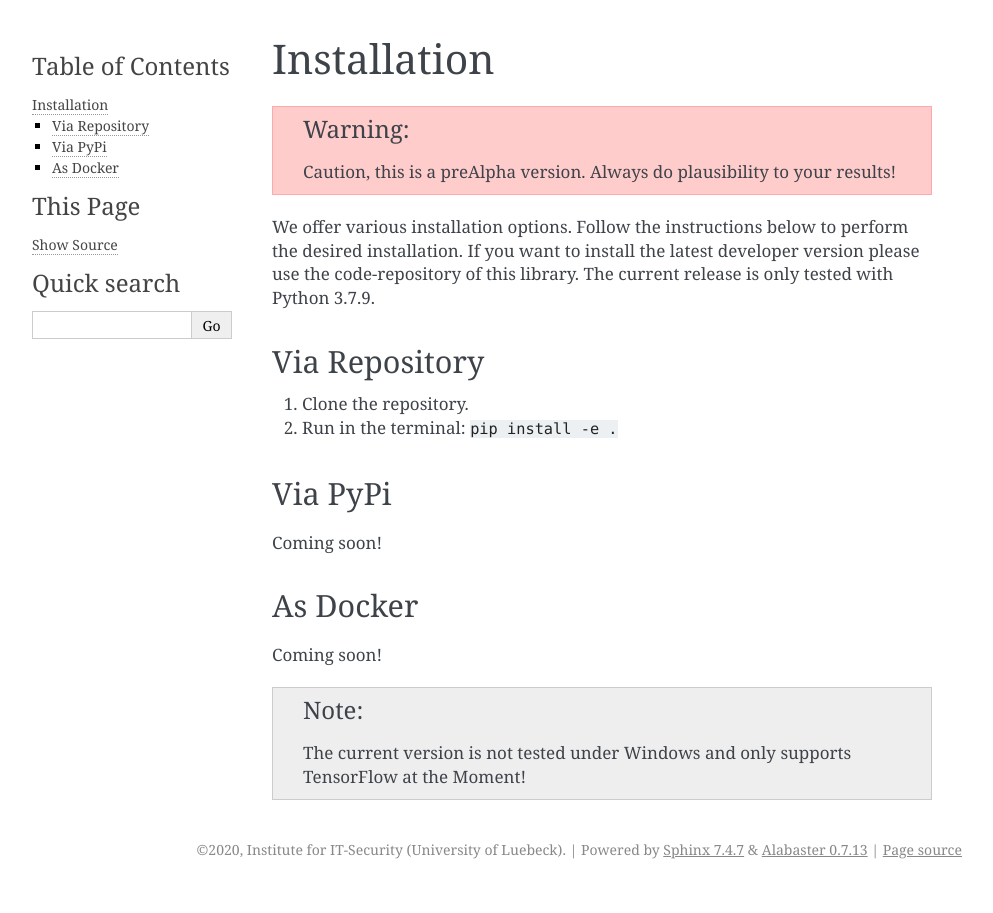
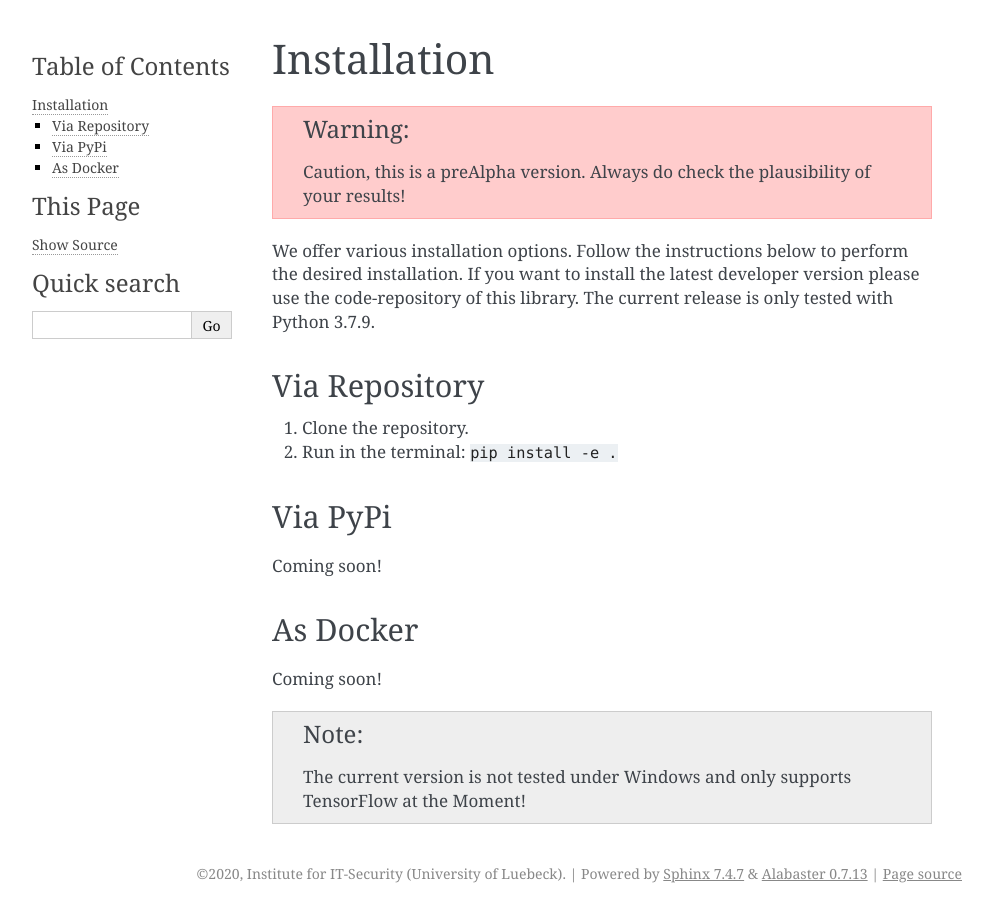
Before and after one commit to hallojs/ml-pepr, a Sphinx documentation site: the page built from docs/source/installation.rst, in a window 1280 px wide. Shown: the whole page, without its empty margins (148-1141 px from the left). Built offline with Sphinx 7.4.7, drawn with Linux system fonts in a browser that asks for light colours.

Commit message:
Fix warning sentence

```diff
--- a/docs/source/installation.rst
+++ b/docs/source/installation.rst
@@ -1,7 +1,7 @@
 Installation
 ============
 
-.. warning:: Caution, this is a preAlpha version. Always do plausibility to your results!
+.. warning:: Caution, this is a preAlpha version. Always do check the plausibility of your results!
 
 We offer various installation options. Follow the instructions below to perform the desired installation. If you want to
 install the latest developer version please use the code-repository of this library. The current release is only tested
```
